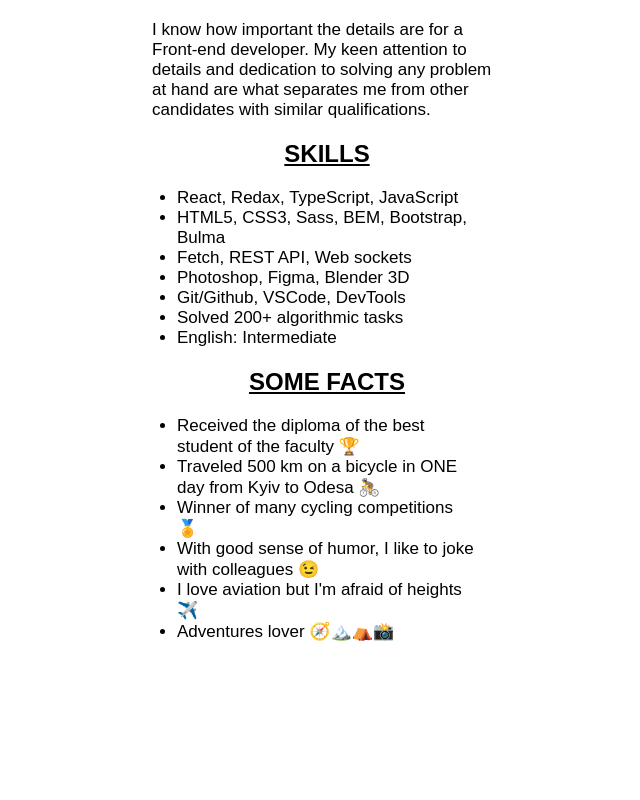
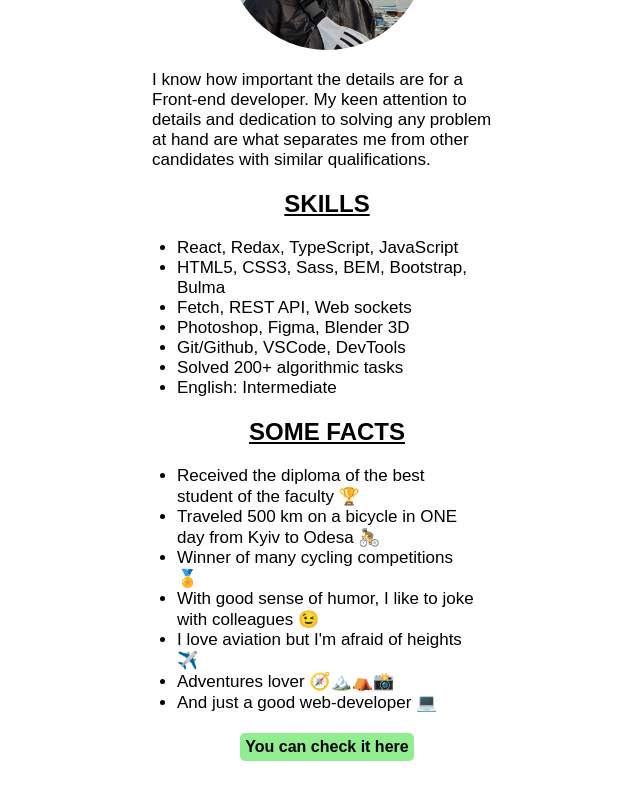
Before and after one commit to lem47/react-portfolio-project, a React (Create React App) app: page /#/about in a window 1280 px wide. Shown: the part 290-1090 px from the top of the page, without its empty margins (313-953 px from the left). Before the commit the page ends 952 px from the top, so only its background shows below. Built offline with nearby package versions, Linux system fonts and the light colour scheme; a web font is replaced by a local one.

Commit message:
fixed some bugs

```diff
--- a/src/Components/Header/About/About.scss
+++ b/src/Components/Header/About/About.scss
@@ -32,4 +32,20 @@
     width: 300px;
     font-size: 17px;
   }
+
+  &__link {
+    margin: 20px 0;
+    padding: 5px;
+    font-weight: bold;
+    text-decoration: none;
+    color: black;
+    background-color: lightgreen;
+    border-radius: 5px;
+    cursor: pointer;
+    transition: 0.3s;
+
+    &:hover {
+      transform: scale(1.1);
+    }
+  }
 }
--- a/src/Components/Header/About/About.tsx
+++ b/src/Components/Header/About/About.tsx
@@ -1,4 +1,5 @@
 import React from 'react';
+import { NavLink } from 'react-router-dom';
 import './About.scss';
 
 export const About: React.FC = () => (
@@ -32,6 +33,13 @@ export const About: React.FC = () => (
       <li className="About__text">With good sense of humor, I like to joke with colleagues 😉</li>
       <li className="About__text">I love aviation but I&apos;m afraid of heights ✈️</li>
       <li className="About__text">Adventures lover 🧭🏔️⛺📸</li>
+      <li className="About__text">And just a good web-developer 💻</li>
     </ul>
+    <NavLink
+      className="About__link"
+      to="/projects"
+    >
+      You can check it here
+    </NavLink>
   </div>
 );
--- a/src/Components/Header/Header.scss
+++ b/src/Components/Header/Header.scss
@@ -19,10 +19,8 @@
       color: yellow;
       cursor: pointer;
     }
-  }
-}
 
-.active {
+    &.active {
       color: darkgray;
 
       &:hover {
@@ -30,3 +28,5 @@
         cursor: default;
       }
     }
+  }
+}
--- a/src/Components/Header/ProjectsPage/MatrixClock/MatrixClock.scss
+++ b/src/Components/Header/ProjectsPage/MatrixClock/MatrixClock.scss
@@ -1,6 +1,6 @@
 .ClockPage {
   width: 100%;
-  height: 100vh;
+  height: 100%;
   display: flex;
   align-items: center;
   justify-content: center;
--- a/src/Components/Header/ProjectsPage/ProjectsPage.scss
+++ b/src/Components/Header/ProjectsPage/ProjectsPage.scss
@@ -19,10 +19,27 @@
     color: black;
     text-transform: uppercase;
     text-decoration: none;
+    transition: 0.3s;
 
     &:hover {
-      color: violet;
+      transform: scale(1.05);
       cursor: pointer;
     }
   }
+
+  &__nextstep {
+    margin: 20px 0;
+    padding: 5px;
+    font-weight: bold;
+    text-decoration: none;
+    color: black;
+    background-color: lightgreen;
+    border-radius: 5px;
+    cursor: pointer;
+    transition: 0.3s;
+
+    &:hover {
+      transform: scale(1.1);
+    }
+  }
 }
--- a/src/Components/Header/ProjectsPage/ProjectsPage.tsx
+++ b/src/Components/Header/ProjectsPage/ProjectsPage.tsx
@@ -5,7 +5,7 @@ import { NavLink } from 'react-router-dom';
 
 export const ProjectsPage: React.FC = () => (
   <div className="ProjectsPage">
-    <h1 className="ProjectsPage__title">My React projects:</h1>
+    <h1 className="ProjectsPage__title">React projects:</h1>
     <NavLink
       className="ProjectsPage__link"
       to="/clock"
@@ -58,5 +58,12 @@ export const ProjectsPage: React.FC = () => (
     >
       Miami Condo Kings
     </a>
+    <br />
+    <NavLink
+      className="ProjectsPage__nextstep"
+      to="/contacts"
+    >
+      Like it? Tell me!
+    </NavLink>
   </div>
 );
--- a/src/Components/HomePage/HomePage.scss
+++ b/src/Components/HomePage/HomePage.scss
@@ -37,6 +37,10 @@
     border: 2px solid black;
     background-color: white;
     cursor: pointer;
+
+    &.active {
+      background-color: lightgreen;
+    }
   }
 
   &__link {
--- a/src/Components/HomePage/HomePage.tsx
+++ b/src/Components/HomePage/HomePage.tsx
@@ -1,14 +1,29 @@
-import React, { useState } from 'react';
+import React, { useCallback, useState } from 'react';
 import { NavLink } from 'react-router-dom';
 import './HomePage.scss';
 
 import { Footer } from './Footer/Footer';
 import { Modal } from '../Modal/Modal';
 
+const debounce = (f: any, delay: any) => {
+  let timerId: any;
+
+  return (...args: any[]) => {
+    clearTimeout(timerId);
+    timerId = setTimeout(f, delay, ...args);
+  };
+};
+
 export const HomePage: React.FC = () => {
   const [visitor, setVisitor] = useState('');
+  const [appliedVisitor, setAppliedVisitor] = useState('');
   const [visibleForm, setVisibleForm] = useState(true);
   const [modalActive, setModalActive] = useState(false);
+
+  const applyVisitor = useCallback(
+    debounce(setAppliedVisitor, 1000),
+    [],
+  );
 
   return (
     <>
@@ -38,10 +53,14 @@ export const HomePage: React.FC = () => {
                 value={visitor}
                 onChange={(event) => {
                   setVisitor(event.target.value.trim().toUpperCase());
+                  applyVisitor(event.target.value.trim());
                 }}
                 required
               />
-              <button type="submit" className="HomePage__button">
+              <button
+                type="submit"
+                className={appliedVisitor ? 'HomePage__button active' : 'HomePage__button'}
+              >
                 say hi!
               </button>
             </form>
@@ -59,7 +78,7 @@ export const HomePage: React.FC = () => {
         <p className="HomePage__text">You can start exploring my little WEB-world 🌍</p>
         <NavLink
           className="HomePage__link"
-          to="/projects"
+          to="/about"
         >
           Enjoy!
         </NavLink>
```
Also changed, not shown: public/lementarev.jpeg (added), public/oops.gif (added). Lines whose indentation alone changed are shown as unchanged.
